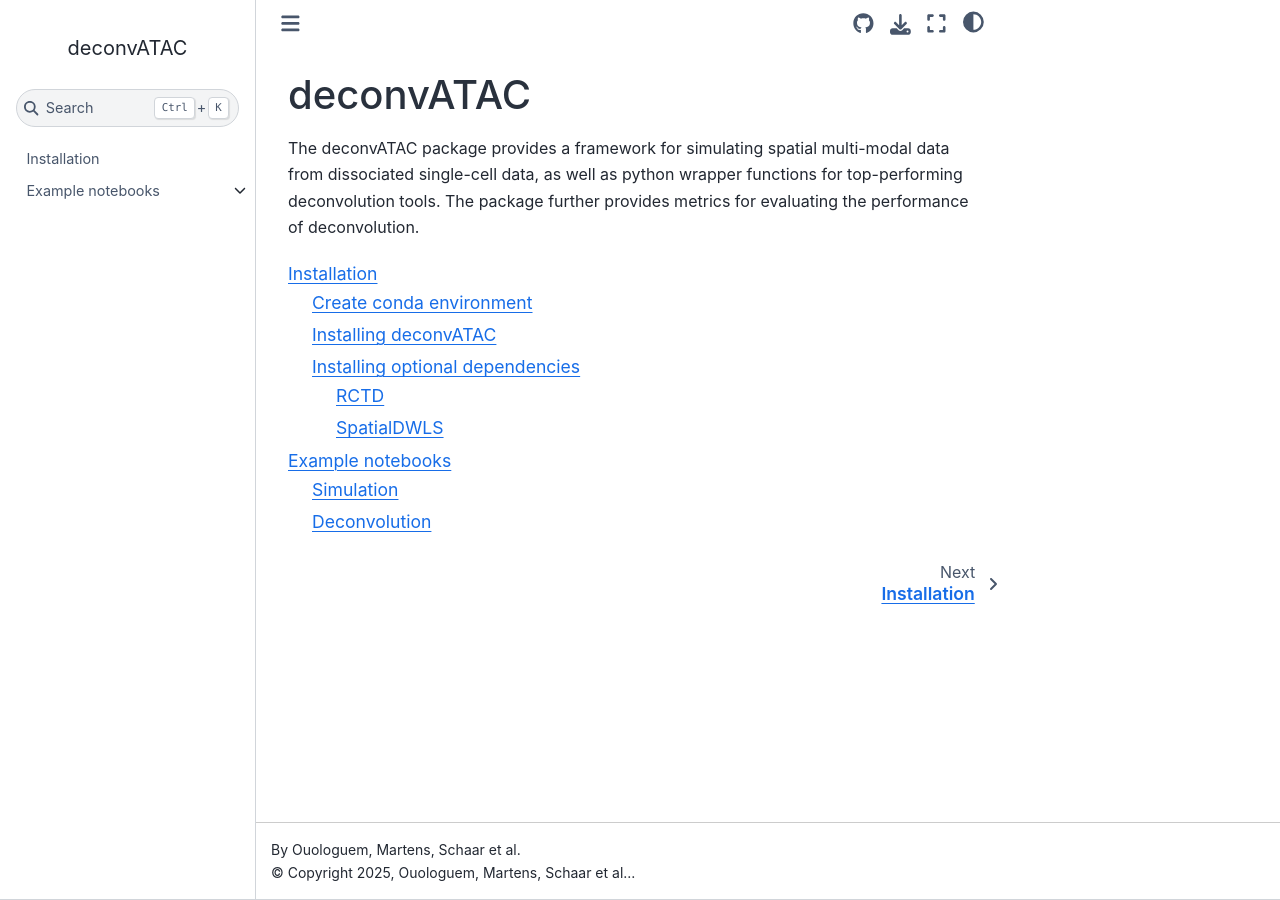
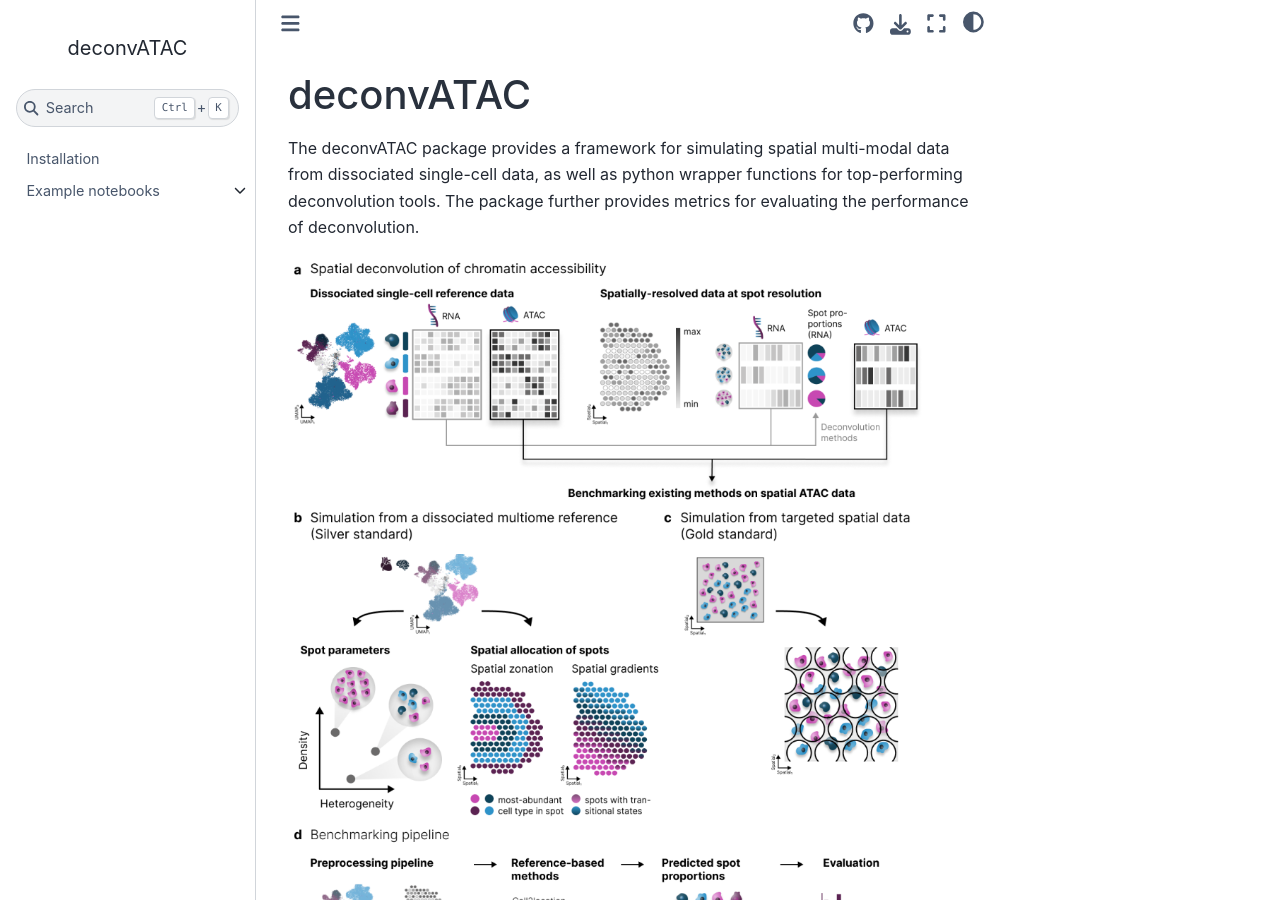
Before and after one commit to theislab/deconvATAC, a Sphinx documentation site: the page built from docs/index.rst, in a window 1280 px wide and 900 px high. Built offline with Sphinx 7.4.7 and the Sphinx Book theme 1.1.4, drawn with Linux system fonts in a browser that asks for light colours; pages that are not in the unit, such as notebooks, are missing from menus.

Commit message:
add figure

```diff
--- a/docs/index.rst
+++ b/docs/index.rst
@@ -4,6 +4,11 @@ deconvATAC
 
 The deconvATAC package provides a framework for simulating spatial multi-modal data from dissociated single-cell data, as well as python wrapper functions for top-performing deconvolution tools.
 The package further provides metrics for evaluating the performance of deconvolution.
+
+.. image:: figure1.png
+  :width: 650
+  :alt: study overview
+
 
 
 .. toctree::
```
